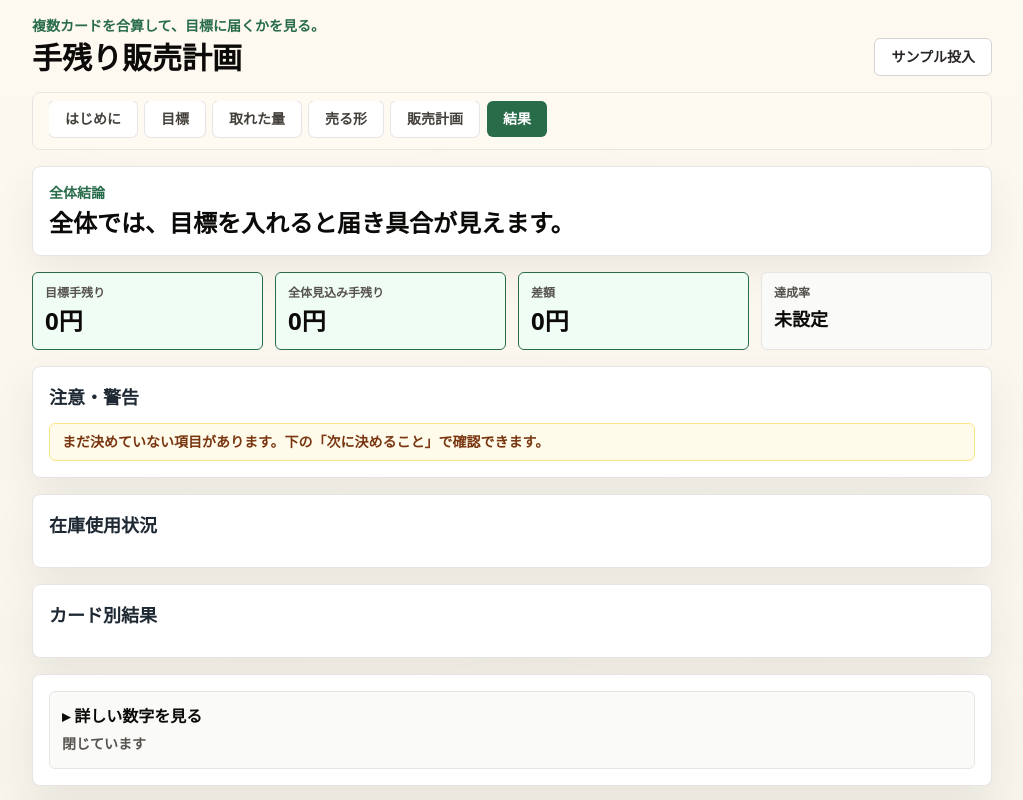
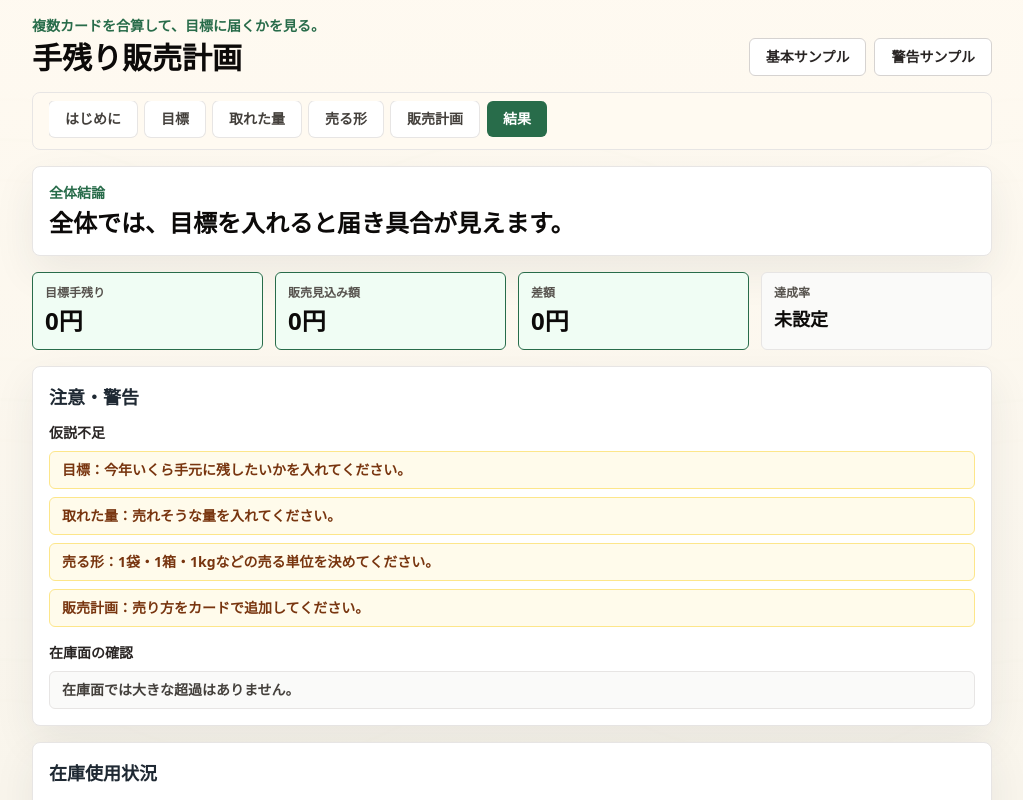
Before and after one commit to daikiyajima426-ux/tenokori-sales-plan, a Next.js app: page / in a window 1280 px wide. Both pictures are taken after a click on the button "結果". Shown: the top 800 px of the page, without its empty margins (128-1151 px from the left). Built offline with nearby package versions, Linux system fonts and the light colour scheme.

Commit message:
Organize v1.2.0 attention warnings

```diff
--- a/src/app/page.tsx
+++ b/src/app/page.tsx
@@ -16,6 +16,7 @@ import {
   createHarvestCard,
   createProductCard,
   createSampleData,
+  createWarningSampleData,
   createSalesPlanCard,
   duplicateHarvestCard,
   duplicateProductCard,
@@ -132,6 +133,18 @@ function Notice({ children }: { children: React.ReactNode }) {
     <p className="rounded-md border border-amber-200 bg-amber-50 px-3 py-2 text-sm font-semibold text-amber-900">
       {children}
     </p>
+  );
+}
+
+function AttentionGroup({ title, items }: { title: string; items: string[] }) {
+  if (items.length === 0) return null;
+  return (
+    <div>
+      <p className="text-sm font-black text-stone-800">{title}</p>
+      <div className="mt-2 space-y-2">
+        {items.map((item) => <Notice key={`${title}-${item}`}>{item}</Notice>)}
+      </div>
+    </div>
   );
 }
 
@@ -261,13 +274,13 @@ export default function Home() {
   const updatePlan = (patch: Partial<Plan>) =>
     setPlan((current) => ({ ...current, ...patch, updatedAt: nowIso(), schemaVersion: SCHEMA_VERSION }));
 
-  const loadSample = () => {
+  const loadSample = (withWarnings = false) => {
     const ok =
       harvestCards.length > 0 || productCards.length > 0 || salesPlanCards.length > 0
         ? window.confirm("現在の保存データをサンプルデータで上書きします。よろしいですか。")
         : true;
     if (!ok) return;
-    const sample = createSampleData();
+    const sample = withWarnings ? createWarningSampleData() : createSampleData();
     setPlan(sample.plan);
     setHarvestCards(sample.harvestCards);
     setProductCards(sample.productCards);
@@ -330,7 +343,10 @@ export default function Home() {
             <p className="text-sm font-bold text-leaf">複数カードを合算して、目標に届くかを見る。</p>
             <h1 className="mt-1 text-3xl font-black tracking-normal text-stone-950">手残り販売計画</h1>
           </div>
-          <button className={`${secondaryButton} no-print`} onClick={loadSample}>サンプル投入</button>
+          <div className="flex flex-wrap gap-2">
+            <button className={`${secondaryButton} no-print`} onClick={() => loadSample(false)}>基本サンプル</button>
+            <button className={`${secondaryButton} no-print`} onClick={() => loadSample(true)}>警告サンプル</button>
+          </div>
         </div>
       </header>
 
@@ -650,7 +666,7 @@ function SalesPlanCardsTab({
           <CardShell
             key={card.id}
             title={`${card.name || `販売計画${index + 1}`}：${missing ? "売る形・売値・販売数が未入力" : `${product?.name || "売る形"} ${yen(card.pricePerUnit)} × ${card.plannedUnits}${product?.unitName || "個"}`}`}
-            summary={missing ? result.missing.join(" / ") : `使用量 ${kg(result.usedKg)}、見込み ${yen(result.takeHomeYen)}`}
+            summary={missing ? result.missing.join(" / ") : `使用量 ${kg(result.usedKg)}、費用未反映の見込み ${yen(result.takeHomeYen)}`}
             isOpen={openCards[card.id] ?? true}
             onToggle={() => toggleCard(card.id)}
             actions={
@@ -687,7 +703,7 @@ function SalesPlanCardsTab({
             <div className="grid grid-cols-1 gap-3 sm:grid-cols-3">
               <Metric label="使用量" value={kg(result.usedKg)} />
               <Metric label="売上" value={yen(result.salesYen)} />
-              <Metric label="手残り見込み" value={yen(result.takeHomeYen)} strong />
+              <Metric label="費用未反映の見込み額" value={yen(result.takeHomeYen)} strong />
             </div>
           </CardShell>
         );
@@ -737,18 +753,23 @@ function ResultTab({
       </div>
       <div className="grid grid-cols-1 gap-3 sm:grid-cols-4">
         <Metric label="目標手残り" value={yen(summary.targetCashYen)} strong />
-        <Metric label="全体見込み手残り" value={yen(summary.totalTakeHomeYen)} strong />
+        <Metric label="販売見込み額" value={yen(summary.totalTakeHomeYen)} strong />
         <Metric label="差額" value={yen(summary.targetGapYen)} strong />
         <Metric label="達成率" value={percent(summary.achievementRate)} />
       </div>
       <div className={panelClass}>
         <h3 className="text-lg font-black">注意・警告</h3>
-        <div className="mt-3 space-y-2">
-          {summary.stockWarnings.length === 0 && !summary.hasMissingItems ? (
-            <p className="text-sm font-semibold text-stone-700">大きな注意はありません。</p>
+        <div className="mt-3 space-y-4">
+          <AttentionGroup title="データ注意" items={summary.dataWarnings} />
+          <AttentionGroup title="在庫注意" items={summary.stockWarnings} />
+          <AttentionGroup title="目標注意" items={summary.targetWarnings} />
+          <AttentionGroup title="仮説不足" items={summary.hypothesisWarnings} />
+          {summary.stockWarnings.length === 0 ? (
+            <div>
+              <p className="text-sm font-black text-stone-800">在庫面の確認</p>
+              <p className="mt-2 rounded-md border border-stone-200 bg-stone-50 px-3 py-2 text-sm font-semibold text-stone-700">在庫面では大きな超過はありません。</p>
+            </div>
           ) : null}
-          {summary.stockWarnings.map((message) => <Notice key={message}>{message}</Notice>)}
-          {summary.hasMissingItems ? <Notice>まだ決めていない項目があります。下の「次に決めること」で確認できます。</Notice> : null}
         </div>
       </div>
       <div className={panelClass}>
@@ -771,7 +792,7 @@ function ResultTab({
               <div className="mt-3 grid grid-cols-1 gap-2 sm:grid-cols-3">
                 <Metric label="使用量" value={kg(row.usedKg)} />
                 <Metric label="売上" value={yen(row.salesYen)} />
-                <Metric label="手残り見込み" value={yen(row.takeHomeYen)} strong />
+                <Metric label="費用未反映の見込み額" value={yen(row.takeHomeYen)} strong />
               </div>
               {row.missing.length > 0 ? <p className="mt-2 text-sm font-semibold text-amber-900">{row.missing.join(" / ")}</p> : null}
             </div>
@@ -781,7 +802,7 @@ function ResultTab({
       <CardShell title="詳しい数字を見る" summary={detailsOpen ? "表示中" : "閉じています"} isOpen={detailsOpen} onToggle={() => setDetailsOpen(!detailsOpen)}>
         <div className="grid grid-cols-1 gap-3 sm:grid-cols-2 lg:grid-cols-4">
           <Metric label="全体売上" value={yen(summary.totalSalesYen)} />
-          <Metric label="全体手残り" value={yen(summary.totalTakeHomeYen)} strong />
+          <Metric label="販売見込み額" value={yen(summary.totalTakeHomeYen)} strong />
           <Metric label="合計使用量" value={kg(summary.totalUsedKg)} />
           <Metric label="未使用量" value={kg(summary.totalUnusedKg)} />
           <Metric label="必要単価の目安" value={priceGuide === null ? "未設定" : yen(priceGuide)} />
@@ -834,7 +855,7 @@ function buildTextOutput(
     "",
     `作物名: ${plan.cropName || "未入力"}`,
     `目標手残り: ${yen(plan.targetCashYen)}`,
-    `全体見込み手残り: ${yen(summary.totalTakeHomeYen)}`,
+    `販売見込み額（費用未反映）: ${yen(summary.totalTakeHomeYen)}`,
     `差額: ${yen(summary.targetGapYen)}`,
     `達成率: ${percent(summary.achievementRate)}`,
     "",
--- a/src/lib/calculations.ts
+++ b/src/lib/calculations.ts
@@ -114,7 +114,15 @@ export function calculateSummary(
     totalOverKg > 0
       ? [`販売予定量の合計が、取れた量の合計を${round(totalOverKg)}kg上回っています。売る量を減らすか、取れた量を見直してください。`]
       : [];
-  const allStockWarnings = [...globalStockWarnings, ...stockWarnings];
+  const allStockWarnings = [...stockWarnings, ...globalStockWarnings];
+  const targetWarnings =
+    targetCashYen > 0 && shortageYen > 0
+      ? [`今の販売計画では、目標まで${shortageYen.toLocaleString("ja-JP")}円足りません。`]
+      : [];
+  const dataWarnings =
+    validResults.length > 0
+      ? ["現時点では費用を引く前の金額です。包装費・送料・手数料などはまだ反映していません。"]
+      : [];
 
   const missingItems = [
     targetCashYen <= 0 ? "目標：今年いくら手元に残したいかを入れてください。" : "",
@@ -149,6 +157,9 @@ export function calculateSummary(
     stockWarnings: allStockWarnings,
     harvestStockWarnings: stockWarnings,
     globalStockWarnings,
+    targetWarnings,
+    hypothesisWarnings: missingItems,
+    dataWarnings,
     missingItems,
     hasMissingItems: missingItems.length > 0,
     hasStockWarnings: allStockWarnings.length > 0,
--- a/src/lib/factories.ts
+++ b/src/lib/factories.ts
@@ -116,13 +116,13 @@ export function createSampleData(): AppData {
   const plan = createEmptyPlan();
   plan.cropName = "ぶどう";
   plan.varietyName = "シャインマスカット";
-  plan.targetCashYen = 1200000;
+  plan.targetCashYen = 800000;
   plan.nextYearTargetCashYen = 3000000;
   plan.memo = "複数の売り方で目標に近づける";
 
   const harvestCards: HarvestCard[] = [
-    { ...createHarvestCard(1), name: "通常品", amount: 120 },
-    { ...createHarvestCard(2), name: "規格外", amount: 20 },
+    { ...createHarvestCard(1), name: "通常品", amount: 150 },
+    { ...createHarvestCard(2), name: "規格外", amount: 25 },
     { ...createHarvestCard(3), name: "加工向け", amount: 15 }
   ];
 
@@ -131,7 +131,7 @@ export function createSampleData(): AppData {
       ...createProductCard(1),
       name: "直売所用",
       unitName: "袋",
-      quantityPerUnit: 300,
+      quantityPerUnit: 350,
       quantityUnit: "g"
     },
     {
@@ -156,23 +156,23 @@ export function createSampleData(): AppData {
       name: "直売所で袋売り",
       harvestId: harvestCards[0].id,
       productId: productCards[0].id,
-      pricePerUnit: 500,
-      plannedUnits: 200
+      pricePerUnit: 1800,
+      plannedUnits: 180
     },
     {
       ...createSalesPlanCard(2),
       name: "飲食店向け箱売り",
       harvestId: harvestCards[0].id,
       productId: productCards[1].id,
-      pricePerUnit: 2000,
-      plannedUnits: 30
+      pricePerUnit: 11000,
+      plannedUnits: 35
     },
     {
       ...createSalesPlanCard(3),
       name: "規格外まとめ売り",
       harvestId: harvestCards[1].id,
       productId: productCards[2].id,
-      pricePerUnit: 250,
+      pricePerUnit: 900,
       plannedUnits: 20
     }
   ];
@@ -186,3 +186,19 @@ export function createSampleData(): AppData {
     settings: createDefaultSettings()
   };
 }
+
+export function createWarningSampleData(): AppData {
+  const sample = createSampleData();
+  return {
+    ...sample,
+    salesPlanCards: sample.salesPlanCards.map((card, index) =>
+      index === 0
+        ? {
+            ...card,
+            name: "直売所で袋売り（多め）",
+            plannedUnits: 300
+          }
+        : card
+    )
+  };
+}
```
Also changed, not shown: 2 other files (tests, documents, lock files or other folders).
